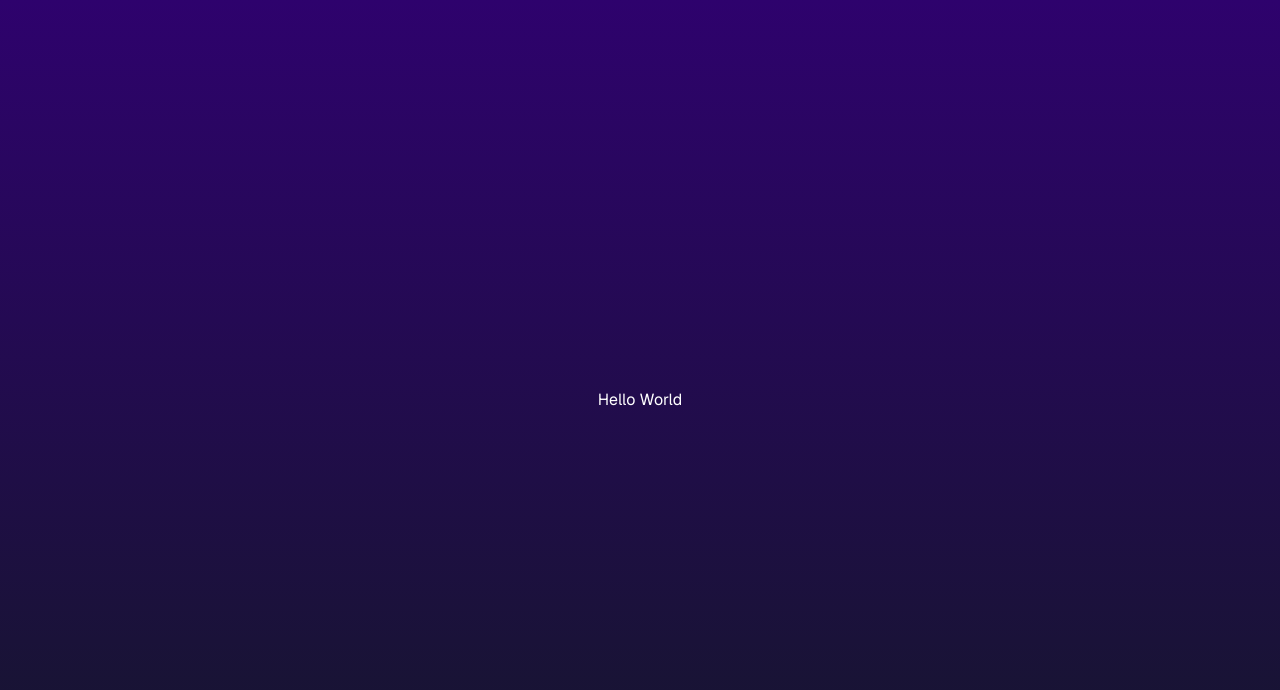
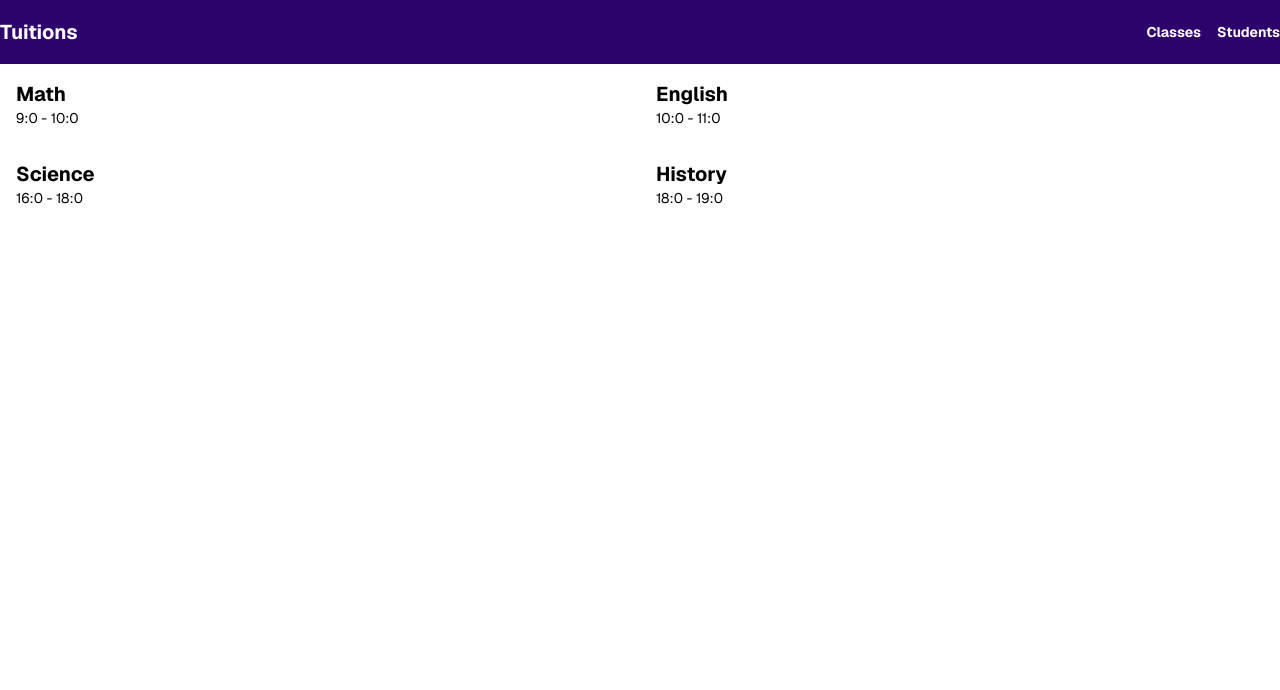
Before and after one commit to deshpandetanmay03/tuitions, a Next.js app: page / in a window 1280 px wide. Shown: the top 690 px of the page. Built offline with nearby package versions, Linux system fonts and the light colour scheme.

Commit message:
mock data for classes

```diff
--- a/src/app/layout.tsx
+++ b/src/app/layout.tsx
@@ -8,6 +8,28 @@ export const metadata = {
     icons: [{ rel: "icon", url: "/favicon.ico" }],
 };
 
+function Navbar() {
+    return (
+        <nav className="bg-[#2e026d] text-white">
+        <div className="container mx-auto flex items-center justify-between h-16">
+        <div className="flex items-center">
+        <a href="/" className="text-xl font-bold">
+        Tuitions
+        </a>
+        </div>
+        <div className="flex items-center space-x-4">
+        <a href="/classes" className="text-sm font-bold">
+        Classes
+        </a>
+        <a href="/students" className="text-sm font-bold">
+        Students
+        </a>
+        </div>
+        </div>
+        </nav>
+    );
+}
+
 export default function RootLayout({
     children,
 }: {
@@ -15,7 +37,10 @@ export default function RootLayout({
 }) {
     return (
         <html lang="en" className={`${GeistSans.variable}`}>
-      <body>{children}</body>
+        <body>
+        <Navbar />
+        {children}
+        </body>
         </html>
     );
 }
--- a/src/app/page.tsx
+++ b/src/app/page.tsx
@@ -1,9 +1,66 @@
 import Link from "next/link";
 
+const mockClasses = [
+    {
+        id: 1,
+        name: "Math",
+        start: {
+            hour: 9,
+            minute: 0,
+        },
+        end: {
+            hour: 10,
+            minute: 0,
+        },
+    },
+    {
+        id: 2,
+        name: "English",
+        start: {
+            hour: 10,
+            minute: 0,
+        },
+        end: {
+            hour: 11,
+            minute: 0,
+        },
+    },
+    {
+        id: 3,
+        name: "Science",
+        start: {
+            hour: 16,
+            minute: 0,
+        },
+        end: {
+            hour: 18,
+            minute: 0,
+        },
+    },
+    {
+        id: 4,
+        name: "History",
+        start: {
+            hour: 18,
+            minute: 0,
+        },
+        end: {
+            hour: 19,
+            minute: 0,
+        },
+    }
+];
 export default function HomePage() {
   return (
-    <main className="flex min-h-screen flex-col items-center justify-center bg-gradient-to-b from-[#2e026d] to-[#15162c] text-white">
-        Hello World
+    <main className="">
+        <div className="flex flex-wrap">
+            {mockClasses.map((classData) => (
+                <div className="w-1/2 p-4" key={classData.id}>
+                    <div className="text-xl font-bold">{classData.name}</div>
+                    <div className="text-sm">{classData.start.hour}:{classData.start.minute} - {classData.end.hour}:{classData.end.minute}</div>
+                </div>
+            ))}
+        </div>
     </main>
   );
 }
```
Also changed, not shown: 1 other file (tests, documents, lock files or other folders). Lines whose indentation alone changed are shown as unchanged.
